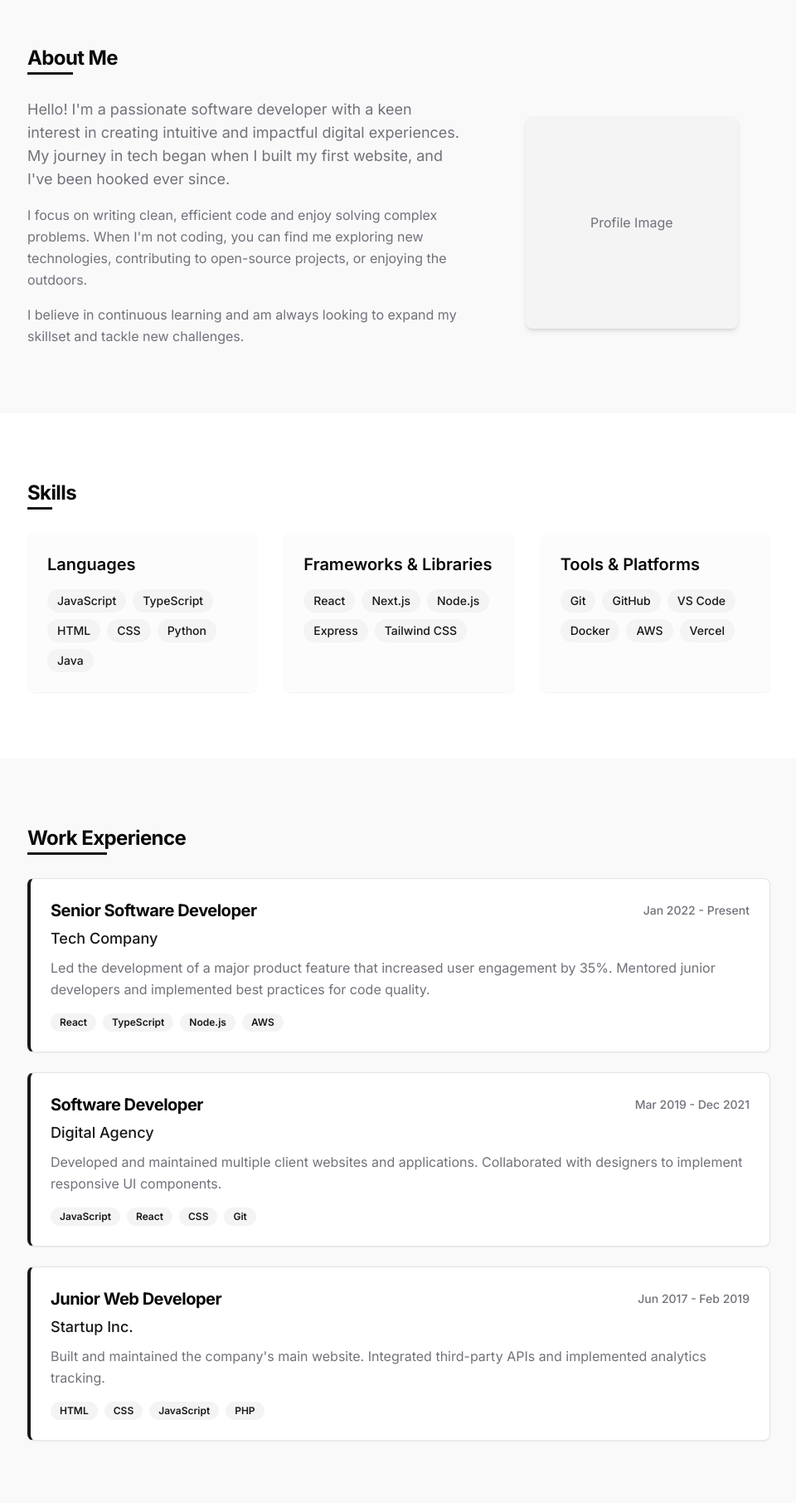
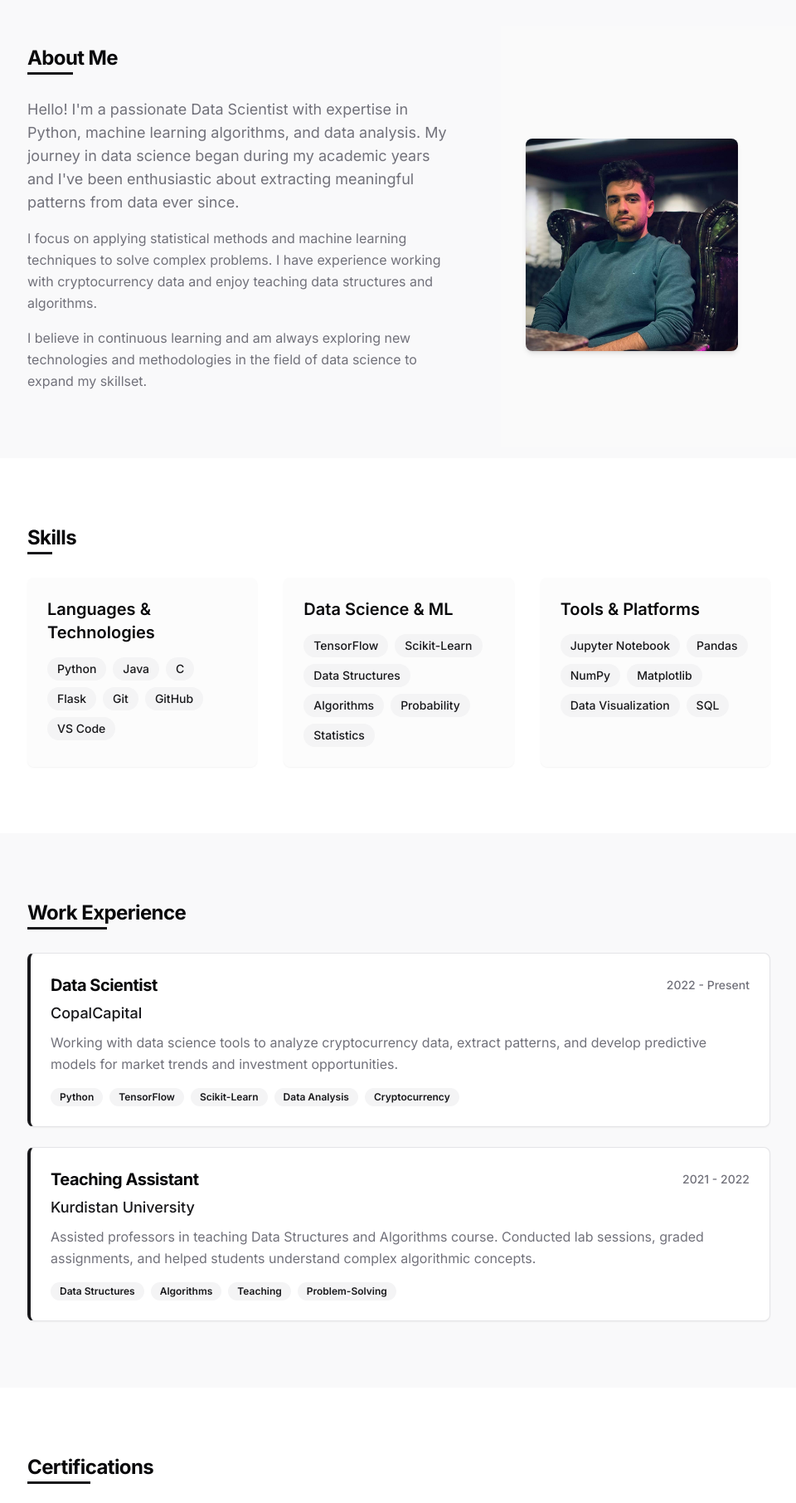
Before and after one commit to evilpatrik/aminkareshi, a React (Vite) app: page / in a window 1280 px wide. Shown: the part 986-2797 px from the top of the page at 83% size, without its empty margins (159-1119 px from the left). Built offline with nearby package versions, Linux system fonts and the light colour scheme.

Commit message:
feat: Update portfolio content
Update the portfolio with new information, including backend skills, work experience, and personal details.

```diff
--- a/index.html
+++ b/index.html
@@ -4,12 +4,12 @@
   <head>
     <meta charset="UTF-8" />
     <meta name="viewport" content="width=device-width, initial-scale=1.0" />
-    <title>Your Name | Personal Portfolio</title>
-    <meta name="description" content="Personal portfolio of Your Name - Software Developer" />
-    <meta name="author" content="Your Name" />
+    <title>Amin Kareshi | Data Scientist Portfolio</title>
+    <meta name="description" content="Personal portfolio of Amin Kareshi - Data Scientist" />
+    <meta name="author" content="Amin Kareshi" />
 
-    <meta property="og:title" content="Your Name | Personal Portfolio" />
-    <meta property="og:description" content="Personal portfolio of Your Name - Software Developer" />
+    <meta property="og:title" content="Amin Kareshi | Data Scientist Portfolio" />
+    <meta property="og:description" content="Personal portfolio of Amin Kareshi - Data Scientist" />
     <meta property="og:type" content="website" />
     <meta property="og:image" content="https://lovable.dev/opengraph-image-p98pqg.png" />
 
--- a/src/components/About.tsx
+++ b/src/components/About.tsx
@@ -1,3 +1,5 @@
+
+import { Avatar, AvatarImage, AvatarFallback } from "@/components/ui/avatar";
 
 const About = () => {
   return (
@@ -7,27 +9,22 @@ const About = () => {
         <div className="grid grid-cols-1 md:grid-cols-5 gap-10">
           <div className="md:col-span-3 space-y-4">
             <p className="text-lg">
-              Hello! I'm a passionate software developer with a keen interest in creating
-              intuitive and impactful digital experiences. My journey in tech began
-              when I built my first website, and I've been hooked ever since.
+              Hello! I'm a passionate Data Scientist with expertise in Python, machine learning algorithms, and data analysis.
+              My journey in data science began during my academic years and I've been enthusiastic about extracting meaningful patterns from data ever since.
             </p>
             <p>
-              I focus on writing clean, efficient code and enjoy solving complex
-              problems. When I'm not coding, you can find me exploring new technologies,
-              contributing to open-source projects, or enjoying the outdoors.
+              I focus on applying statistical methods and machine learning techniques to solve complex problems.
+              I have experience working with cryptocurrency data and enjoy teaching data structures and algorithms.
             </p>
             <p>
-              I believe in continuous learning and am always looking to expand my
-              skillset and tackle new challenges.
+              I believe in continuous learning and am always exploring new technologies and methodologies in the field of data science to expand my skillset.
             </p>
           </div>
           <div className="md:col-span-2 flex items-center justify-center">
-            <div className="w-64 h-64 bg-muted rounded-lg shadow-md">
-              {/* You can add your image here */}
-              <div className="w-full h-full flex items-center justify-center text-muted-foreground">
-                Profile Image
-              </div>
-            </div>
+            <Avatar className="w-64 h-64 rounded-lg shadow-md overflow-hidden">
+              <AvatarImage src="/lovable-uploads/0dbd82f9-a479-4bac-9ee5-172cff82fe8f.png" alt="Amin Kareshi" className="object-cover" />
+              <AvatarFallback className="text-2xl">AK</AvatarFallback>
+            </Avatar>
           </div>
         </div>
       </div>
--- /dev/null
+++ b/src/components/Certifications.tsx
@@ -0,0 +1,75 @@
+
+import { Badge } from "@/components/ui/badge";
+import { Card, CardContent, CardHeader, CardTitle } from "@/components/ui/card";
+import { Award } from "lucide-react";
+
+interface CertificationItem {
+  title: string;
+  issuer: string;
+  date: string;
+  link?: string;
+}
+
+const Certifications = () => {
+  const certifications: CertificationItem[] = [
+    {
+      title: "Machine Learning Specialization",
+      issuer: "Example University",
+      date: "2023",
+      link: "#", // Replace with actual link
+    },
+    {
+      title: "Data Science Professional Certificate",
+      issuer: "Example Platform",
+      date: "2022",
+      link: "#", // Replace with actual link
+    },
+    {
+      title: "Python for Data Science",
+      issuer: "Example Academy",
+      date: "2021",
+      link: "#", // Replace with actual link
+    },
+  ];
+
+  return (
+    <section id="certifications">
+      <div className="container-section">
+        <h2 className="section-title">Certifications</h2>
+        <div className="grid grid-cols-1 md:grid-cols-2 lg:grid-cols-3 gap-6">
+          {certifications.map((cert, index) => (
+            <Card key={index} className="transition-all hover:shadow-md">
+              <CardHeader className="flex flex-row items-center gap-4 pb-2">
+                <Award className="h-6 w-6 text-primary" />
+                <div>
+                  <CardTitle className="text-lg font-bold">
+                    {cert.link ? (
+                      <a
+                        href={cert.link}
+                        target="_blank"
+                        rel="noopener noreferrer"
+                        className="hover:underline hover:text-primary transition-colors"
+                      >
+                        {cert.title}
+                      </a>
+                    ) : (
+                      cert.title
+                    )}
+                  </CardTitle>
+                </div>
+              </CardHeader>
+              <CardContent>
+                <div className="flex justify-between items-center">
+                  <span className="text-muted-foreground">{cert.issuer}</span>
+                  <Badge variant="outline">{cert.date}</Badge>
+                </div>
+              </CardContent>
+            </Card>
+          ))}
+        </div>
+      </div>
+    </section>
+  );
+};
+
+export default Certifications;
--- a/src/components/Contact.tsx
+++ b/src/components/Contact.tsx
@@ -6,17 +6,17 @@ const Contact = () => {
   const socialLinks = [
     {
       name: "LinkedIn",
-      url: "https://linkedin.com/in/yourprofile",
+      url: "https://linkedin.com/in/amin-kareshi", // Replace with your actual LinkedIn profile
       icon: <Linkedin className="h-5 w-5" />,
     },
     {
       name: "GitHub",
-      url: "https://github.com/yourusername",
+      url: "https://github.com/amin-kareshi", // Replace with your actual GitHub profile
       icon: <Github className="h-5 w-5" />,
     },
     {
       name: "Email",
-      url: "mailto:your.email@example.com",
+      url: "mailto:amin.kareshi@example.com", // Replace with your actual email
       icon: <Mail className="h-5 w-5" />,
     },
   ];
@@ -26,7 +26,7 @@ const Contact = () => {
       <div className="container-section text-center">
         <h2 className="section-title mx-auto mb-12 after:left-1/4">Get In Touch</h2>
         <p className="max-w-lg mx-auto mb-10 text-center">
-          I'm currently looking for new opportunities. Whether you have a question or just want to say hi, feel free to reach out!
+          I'm currently looking for new opportunities in data science. Whether you have a question about my work or just want to say hi, feel free to reach out!
         </p>
 
         <div className="mb-12">
--- a/src/components/Experience.tsx
+++ b/src/components/Experience.tsx
@@ -13,25 +13,18 @@ interface ExperienceItem {
 const Experience = () => {
   const experiences: ExperienceItem[] = [
     {
-      title: "Senior Software Developer",
-      company: "Tech Company",
-      period: "Jan 2022 - Present",
-      description: "Led the development of a major product feature that increased user engagement by 35%. Mentored junior developers and implemented best practices for code quality.",
-      technologies: ["React", "TypeScript", "Node.js", "AWS"],
+      title: "Data Scientist",
+      company: "CopalCapital",
+      period: "2022 - Present",
+      description: "Working with data science tools to analyze cryptocurrency data, extract patterns, and develop predictive models for market trends and investment opportunities.",
+      technologies: ["Python", "TensorFlow", "Scikit-Learn", "Data Analysis", "Cryptocurrency"],
     },
     {
-      title: "Software Developer",
-      company: "Digital Agency",
-      period: "Mar 2019 - Dec 2021",
-      description: "Developed and maintained multiple client websites and applications. Collaborated with designers to implement responsive UI components.",
-      technologies: ["JavaScript", "React", "CSS", "Git"],
-    },
-    {
-      title: "Junior Web Developer",
-      company: "Startup Inc.",
-      period: "Jun 2017 - Feb 2019",
-      description: "Built and maintained the company's main website. Integrated third-party APIs and implemented analytics tracking.",
-      technologies: ["HTML", "CSS", "JavaScript", "PHP"],
+      title: "Teaching Assistant",
+      company: "Kurdistan University",
+      period: "2021 - 2022",
+      description: "Assisted professors in teaching Data Structures and Algorithms course. Conducted lab sessions, graded assignments, and helped students understand complex algorithmic concepts.",
+      technologies: ["Data Structures", "Algorithms", "Teaching", "Problem-Solving"],
     },
   ];
 
--- a/src/components/Hero.tsx
+++ b/src/components/Hero.tsx
@@ -15,13 +15,13 @@ const Hero = () => {
         <div className="space-y-4 animate-fade-in">
           <p className="text-lg text-muted-foreground font-light">Hello, I'm</p>
           <h1 className="text-5xl md:text-6xl lg:text-7xl font-bold tracking-tight">
-            Your Name
+            Amin Kareshi
           </h1>
           <h2 className="text-3xl md:text-4xl lg:text-5xl font-medium text-muted-foreground">
-            Software Developer
+            Data Scientist
           </h2>
           <p className="max-w-xl text-lg md:text-xl mt-6">
-            I build exceptional and accessible digital experiences for the web.
+            I specialize in extracting insights from data and building machine learning models with a focus on Python and data science frameworks.
           </p>
         </div>
         <div className="mt-12">
--- a/src/components/ResumeButton.tsx
+++ b/src/components/ResumeButton.tsx
@@ -9,7 +9,7 @@ const ResumeButton = () => {
   return (
     <Button className="btn-primary group">
       <Download className="mr-2 h-4 w-4 group-hover:animate-bounce" />
-      Download Resume
+      Download CV
     </Button>
   );
 };
--- a/src/components/Skills.tsx
+++ b/src/components/Skills.tsx
@@ -2,16 +2,16 @@
 const Skills = () => {
   const skillCategories = [
     {
-      title: "Languages",
-      skills: ["JavaScript", "TypeScript", "HTML", "CSS", "Python", "Java"],
+      title: "Languages & Technologies",
+      skills: ["Python", "Java", "C", "Flask", "Git", "GitHub", "VS Code"],
     },
     {
-      title: "Frameworks & Libraries",
-      skills: ["React", "Next.js", "Node.js", "Express", "Tailwind CSS"],
+      title: "Data Science & ML",
+      skills: ["TensorFlow", "Scikit-Learn", "Data Structures", "Algorithms", "Probability", "Statistics"],
     },
     {
       title: "Tools & Platforms",
-      skills: ["Git", "GitHub", "VS Code", "Docker", "AWS", "Vercel"],
+      skills: ["Jupyter Notebook", "Pandas", "NumPy", "Matplotlib", "Data Visualization", "SQL"],
     },
   ];
 
--- a/src/pages/Index.tsx
+++ b/src/pages/Index.tsx
@@ -4,6 +4,7 @@ import Hero from "@/components/Hero";
 import About from "@/components/About";
 import Skills from "@/components/Skills";
 import Experience from "@/components/Experience";
+import Certifications from "@/components/Certifications";
 import Contact from "@/components/Contact";
 
 const Index = () => {
@@ -13,9 +14,10 @@ const Index = () => {
       <About />
       <Skills />
       <Experience />
+      <Certifications />
       <Contact />
       <footer className="py-6 text-center text-sm text-muted-foreground border-t">
-        <p>© {new Date().getFullYear()} Your Name. All rights reserved.</p>
+        <p>© {new Date().getFullYear()} Amin Kareshi. All rights reserved.</p>
       </footer>
     </Layout>
   );
```
Also changed, not shown: public/lovable-uploads/0dbd82f9-a479-4bac-9ee5-172cff82fe8f.png (added).
